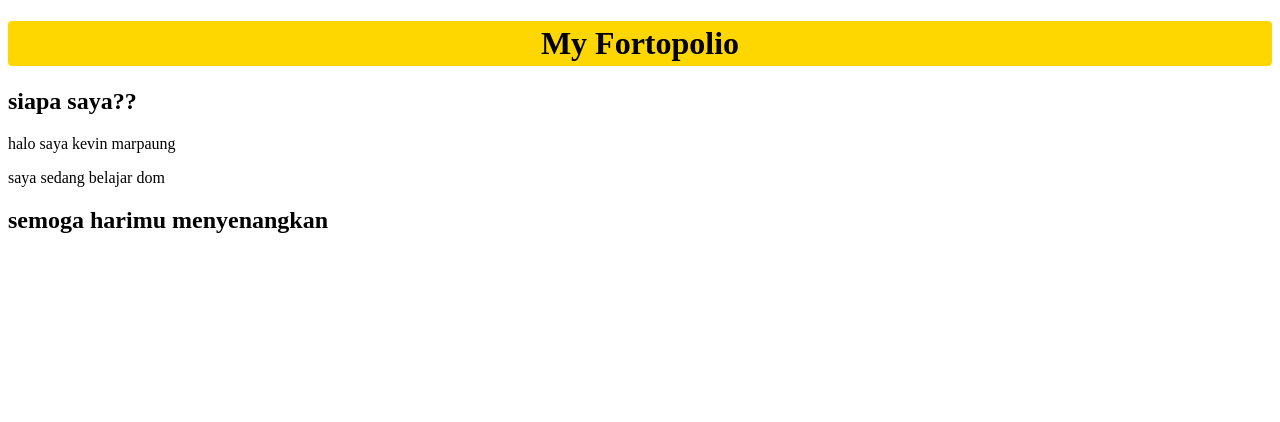
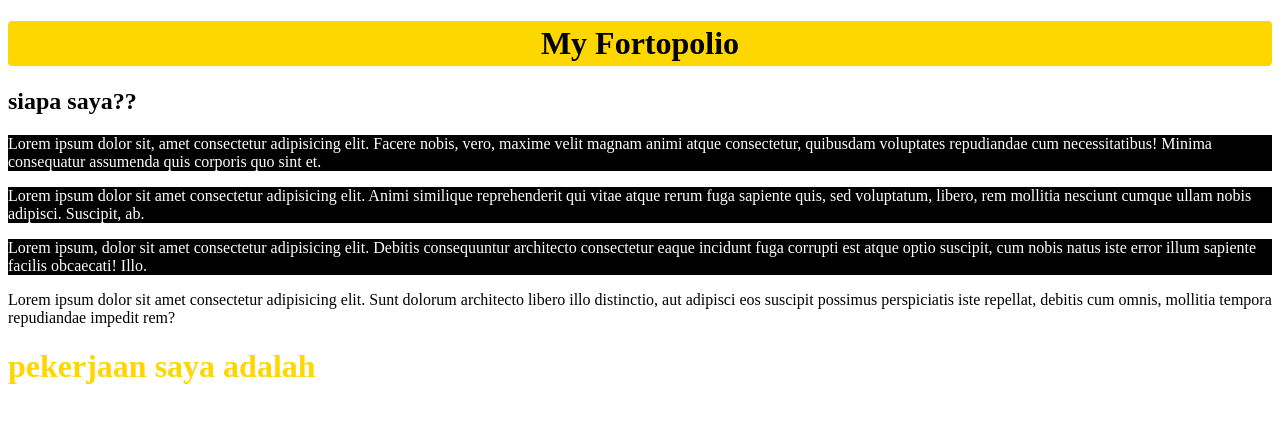
Before and after one commit to KevinMarpaung/belajardom, a plain HTML site: page index.html in a window 1280 px wide. Drawn offline with Linux system fonts and the light colour scheme.

Commit message:
menambahkan beberapa fitur

```diff
--- a/index.html
+++ b/index.html
@@ -9,8 +9,36 @@
   <body>
     <h1 id="judul">My Fortopolio</h1>
     <h2>siapa saya??</h2>
-    <p>halo saya kevin marpaung</p>
+    <div>
+      <p class="paragraf">
+        Lorem ipsum dolor sit, amet consectetur adipisicing elit. Facere nobis,
+        vero, maxime velit magnam animi atque consectetur, quibusdam voluptates
+        repudiandae cum necessitatibus! Minima consequatur assumenda quis
+        corporis quo sint et.
+      </p>
+      <p class="paragraf">
+        Lorem ipsum dolor sit amet consectetur adipisicing elit. Animi similique
+        reprehenderit qui vitae atque rerum fuga sapiente quis, sed voluptatum,
+        libero, rem mollitia nesciunt cumque ullam nobis adipisci. Suscipit, ab.
+      </p>
+      <p class="paragraf">
+        Lorem ipsum, dolor sit amet consectetur adipisicing elit. Debitis
+        consequuntur architecto consectetur eaque incidunt fuga corrupti est
+        atque optio suscipit, cum nobis natus iste error illum sapiente facilis
+        obcaecati! Illo.
+      </p>
+    </div>
     <div id="app"></div>
+
+    <div>
+      <p class="paragraf2">
+        Lorem ipsum dolor sit amet consectetur adipisicing elit. Sunt dolorum
+        architecto libero illo distinctio, aut adipisci eos suscipit possimus
+        perspiciatis iste repellat, debitis cum omnis, mollitia tempora
+        repudiandae impedit rem?
+      </p>
+      <div class="pekerjaan"></div>
+    </div>
 
     <script src="script.js"></script>
   </body>
--- a/script.js
+++ b/script.js
@@ -1,8 +1,28 @@
-document.writeln("<p>saya sedang belajar dom </p>");
-document.writeln("<h2>semoga harimu menyenangkan</h2>");
+// document.writeln("<p>saya sedang belajar dom </p>");
+// document.writeln("<h2>semoga harimu menyenangkan</h2>");
 
 let judul = document.getElementById("judul");
 judul.style.backgroundColor = "gold";
 judul.style.textAlign = "center";
 judul.style.borderRadius = "4px";
 judul.style.padding = "4px";
+
+// select paragraf
+let paragraf = document.getElementsByClassName("paragraf");
+paragraf[0].style.backgroundColor = "red";
+paragraf[1].style.backgroundColor = "gold";
+paragraf[2].style.backgroundColor = "green";
+setTimeout(() => {
+  for (let i = 0; i <= paragraf.length; i++) {
+    paragraf[i].style.backgroundColor = "black";
+    paragraf[i].style.color = "white";
+  }
+}, 2000);
+
+let element = document.createElement("h1");
+element.textContent = "pekerjaan saya adalah";
+document.body.append(element);
+
+setTimeout(() => {
+  element.style.color = "gold";
+}, 3000);
```
